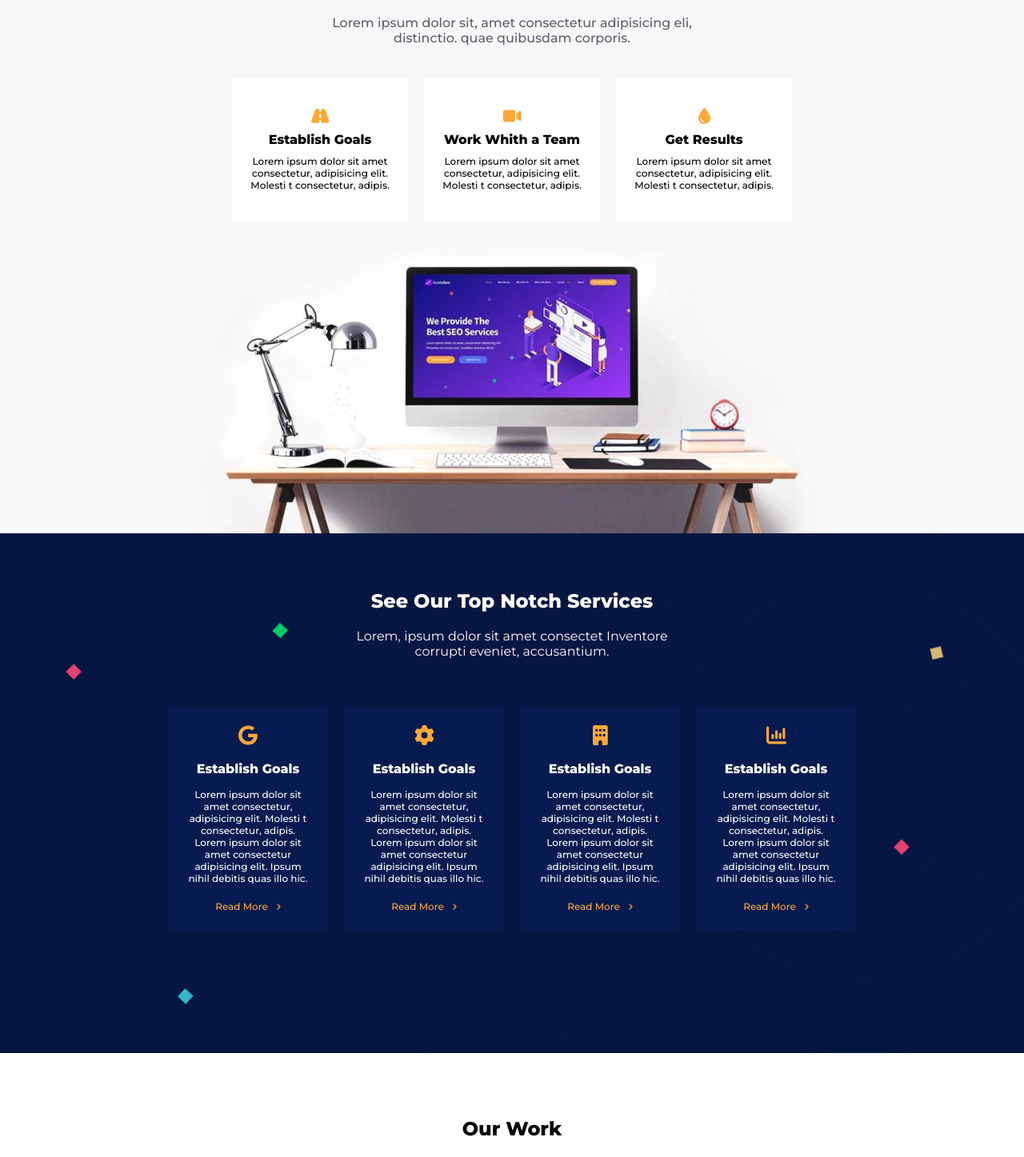
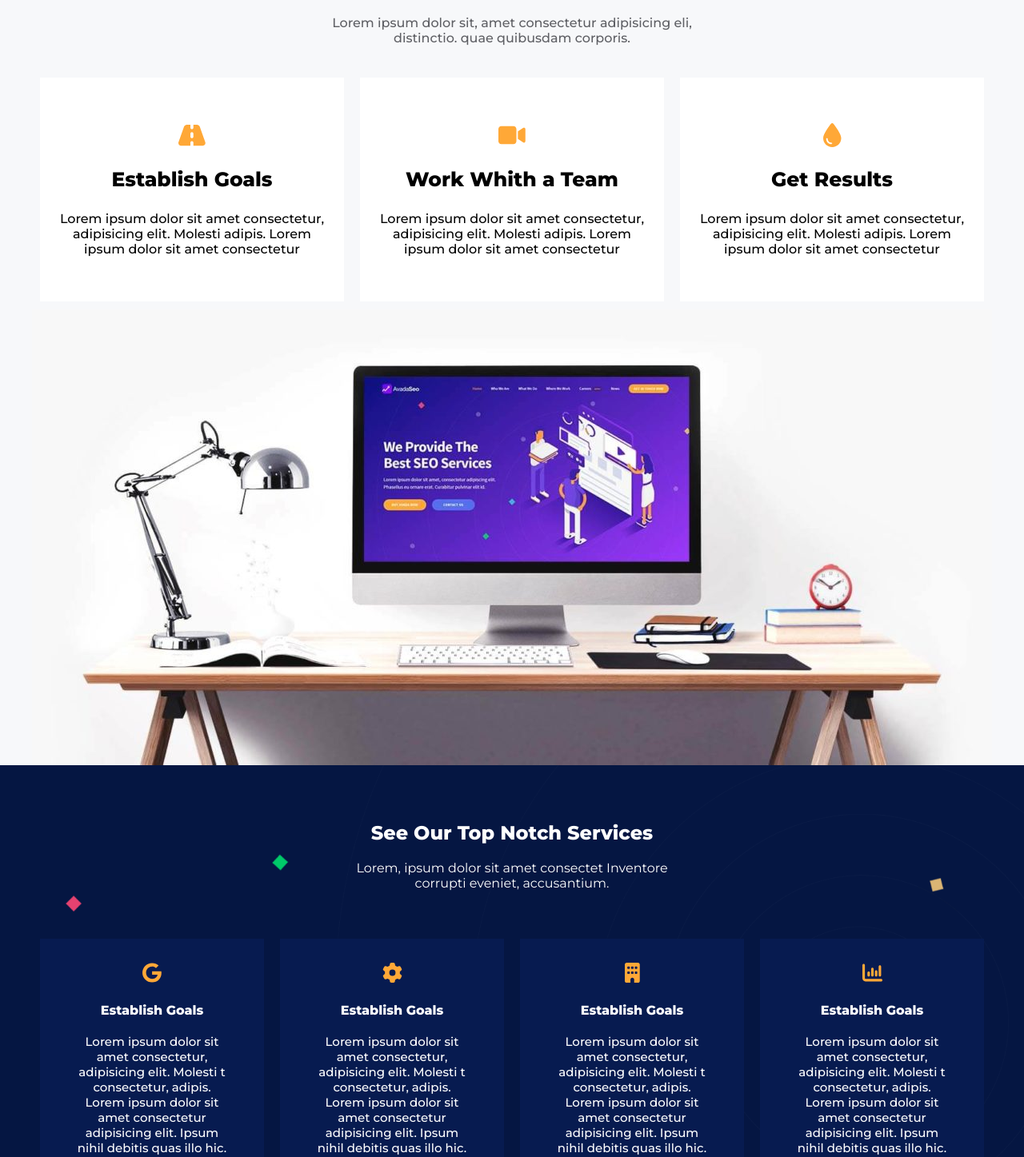
Before and after one commit to Ferlo94/proj-html-vuejs, a Vue app: page / in a window 1280 px wide. Shown: the part 800-2247 px from the top of the page at 80% size. Built offline with nearby package versions, Linux system fonts and the light colour scheme.

Commit message:
resizing card delle sezioni + inizio section five

```diff
--- a/src/components/BaseFooter.vue
+++ b/src/components/BaseFooter.vue
@@ -44,6 +44,7 @@ export default {
     flex-direction: column;
     align-items: center;
     height: 280px;
+    background: white;
 
     &__logo {
         margin: 80px 0px;
--- a/src/components/BaseHeader.vue
+++ b/src/components/BaseHeader.vue
@@ -66,7 +66,7 @@ export default {
         display: flex;
         flex-direction: column;
         justify-content: center;
-        height: 80%;
+        height: 84%;
 
         .header__bottom {
 
--- a/src/components/BaseMain.vue
+++ b/src/components/BaseMain.vue
@@ -4,6 +4,7 @@
         <SectionTwo/>
         <SectionThree/>
         <SectionFour/>
+        <SectionFive/>
     </main>
 </template>
 
@@ -13,6 +14,7 @@ import SectionOne from './SectionOne.vue'
 import SectionTwo from './SectionTwo.vue'
 import SectionThree from './SectionThree.vue'
 import SectionFour from './SectionFour.vue'
+import SectionFive from './SectionFive.vue'
 
 export default {
     name: 'BaseMain',
@@ -22,6 +24,7 @@ export default {
         SectionTwo,
         SectionThree,
         SectionFour,
+        SectionFive,
     }
 }
 </script>
--- /dev/null
+++ b/src/components/SectionFive.vue
@@ -0,0 +1,56 @@
+<template>
+    <section class="section">
+        <div class="section__top">
+            <h2>Our News</h2>
+            <p>Soluta eos eaque numquam. Ipsam perferendis sit, bo quasi ex rem distinctio.</p>
+        </div>
+        <div class="section__mid">
+            <img src="../assets/img/related-service-2-320x202.jpg" alt="">
+            <img src="../assets/img/related-service-4-320x202.jpg" alt="">
+            <img src="../assets/img/blog-post-6-320x202.jpg" alt="">
+        </div>
+        <div class="section__bottom">
+
+        </div>
+    </section>
+</template>
+
+<script>
+export default {
+    name: 'SectionFive'
+}
+</script>
+
+<style lang='scss' scoped>
+
+@import '../assets/style/mixins.scss';
+
+.section {
+    min-height: 600px;
+    background: white;
+    text-align: center;
+
+    &__top {
+        @include container-xx-small;
+        display: flex;
+        flex-direction: column;
+        align-items: center;
+
+        h2 {
+            margin: 60px 0px 20px 0px;
+        }
+    }
+
+    &__mid {
+        @include container-medium;
+        display: flex;
+        justify-content: center;
+
+        img {
+            width: calc(100% / 3);
+            padding: 10px;
+        }
+    }
+}
+
+</style>
--- a/src/components/SectionFour.vue
+++ b/src/components/SectionFour.vue
@@ -113,18 +113,20 @@ export default {
         &__bottom {
             display: flex;
             justify-content: center;
+            width: var(--container-medium);
 
             .card-section-4 {
+
                 background: white;
-                height: 300px;
-                width: 200px;
+                height: 350px;
+                width: calc(100% / 4);
 
                 display: flex;
                 flex-direction: column;
                 align-items: center;
                 justify-content: center;
                 padding: 20px;
-                margin: 60px 10px;
+                margin: 60px 10px 80px 10px;
                 cursor: pointer;
 
                 .gigabyte {
--- a/src/components/SectionOne.vue
+++ b/src/components/SectionOne.vue
@@ -8,21 +8,21 @@
             <div class="card-section-1">
                 <i class="fa-solid fa-road icon"></i>
                 <h3>Establish Goals</h3>
-                <p>Lorem ipsum dolor sit amet consectetur, adipisicing elit. Molesti t consectetur, adipis. </p>
+                <p>Lorem ipsum dolor sit amet consectetur, adipisicing elit. Molesti  adipis. Lorem ipsum dolor sit amet consectetur  </p>
             </div>
             <div class="card-section-1">
                 <i class="fa-solid fa-video icon"></i>
                 <h3>Work Whith a Team</h3>
-                <p>Lorem ipsum dolor sit amet consectetur, adipisicing elit. Molesti t consectetur, adipis. </p>
+                <p>Lorem ipsum dolor sit amet consectetur, adipisicing elit. Molesti  adipis. Lorem ipsum dolor sit amet consectetur  </p>
             </div>
             <div class="card-section-1">
                 <i class="fa-solid fa-droplet icon"></i>
                 <h3>Get Results</h3>
-                <p>Lorem ipsum dolor sit amet consectetur, adipisicing elit. Molesti t consectetur, adipis. </p>
+                <p>Lorem ipsum dolor sit amet consectetur, adipisicing elit. Molesti  adipis. Lorem ipsum dolor sit amet consectetur  </p>
             </div>
         </div>
         <div class="section__bottom">
-            <img src="../assets/img/agency-seo-desk-front-800x380.jpg" alt="">
+            <img src="../assets/img/agency-seo-desk-front-1200x570.jpg" alt="">
         </div>
 
     </section>
@@ -70,8 +70,8 @@ export default {
 
             .card-section-1 {
                 background: white;
-                height: 180px;
-                width: 220px;
+                height: 280px;
+                width: calc(100% / 3);
                 display: flex;
                 flex-direction: column;
                 justify-content: center;
@@ -83,17 +83,17 @@ export default {
 
                 .icon {
                     color: var(--orange);
-                    font-size: 20px;
+                    font-size: 30px;
 
                 }
 
                 h3 {
-                    margin: 10px 0px;
-                    font-size: 16px;
+                    margin: 25px 0px;
+                    font-size: 25px;
                 }
 
                 p {
-                    font-size: 12px;
+                    font-size: 16px;
                     font-weight: 500;
                 }
             }
--- a/src/components/SectionTwo.vue
+++ b/src/components/SectionTwo.vue
@@ -85,15 +85,15 @@ export default {
 
             .card-section-2 {
                 background: #071b50;
-                height: 280px;
-                width: 200px;
+                height: 350px;
+                width: calc(100% / 4);
 
                 display: flex;
                 flex-direction: column;
                 justify-content: center;
                 align-items: center;
                 text-align: center;
-                padding: 20px;
+                padding: 40px;
                 margin: 10px;
                 cursor: pointer;
 
@@ -105,20 +105,20 @@ export default {
                 }
 
                 h3 {
-                    margin: 20px 0px 15px 0px;
+                    margin: 25px 0px 20px 0px;
                     font-size: 16px;
                     color: white;
                 }
 
                 p {
-                    font-size: 12px;
+                    font-size: 15px;
                     font-weight: 500;
                     color: white;
                 }
 
                 .orange-p {
                     color: var(--orange);
-                    margin-top: 20px;
+                    margin-top: 30px;
 
                     .fa-angle-right {
                         font-size: 10px;
```
